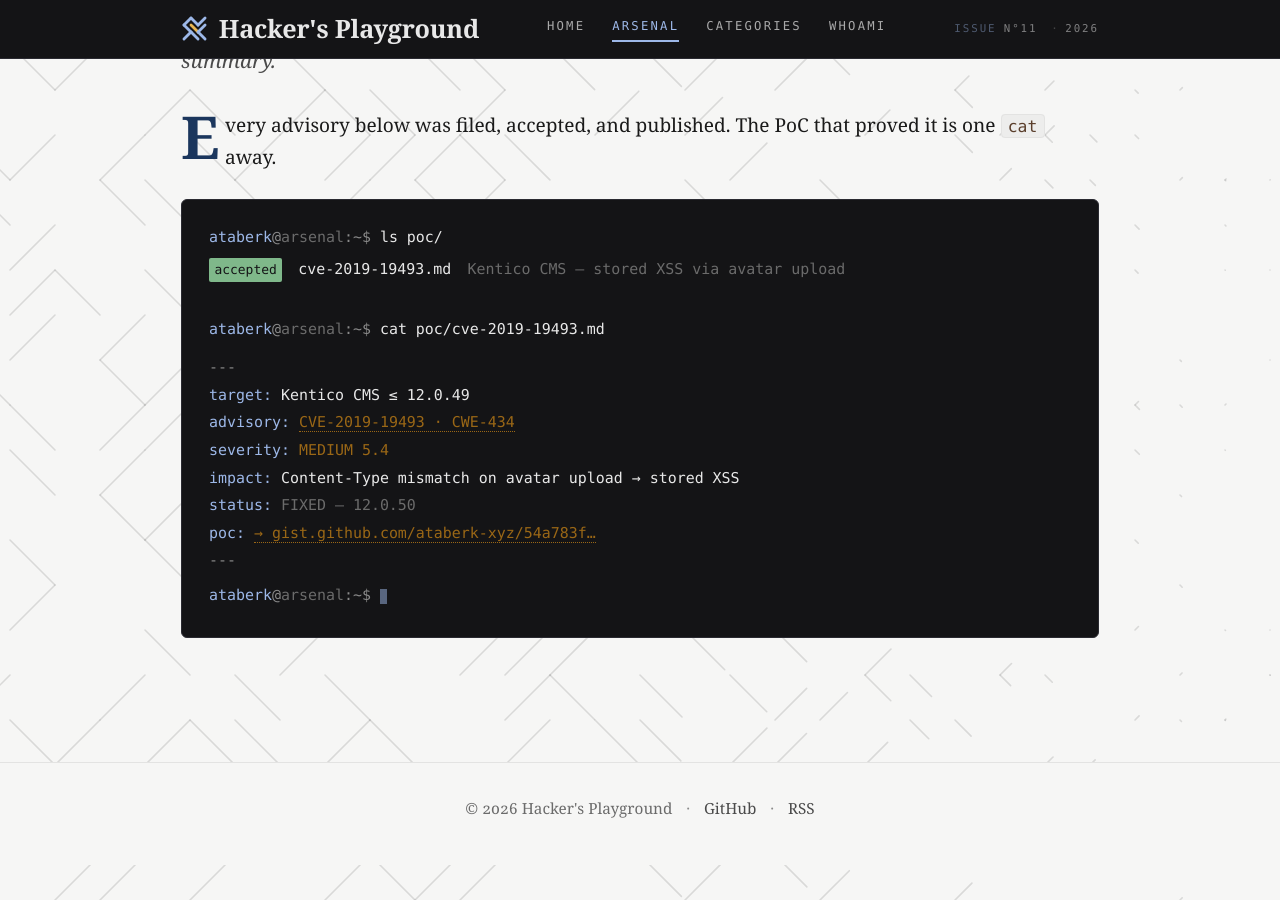
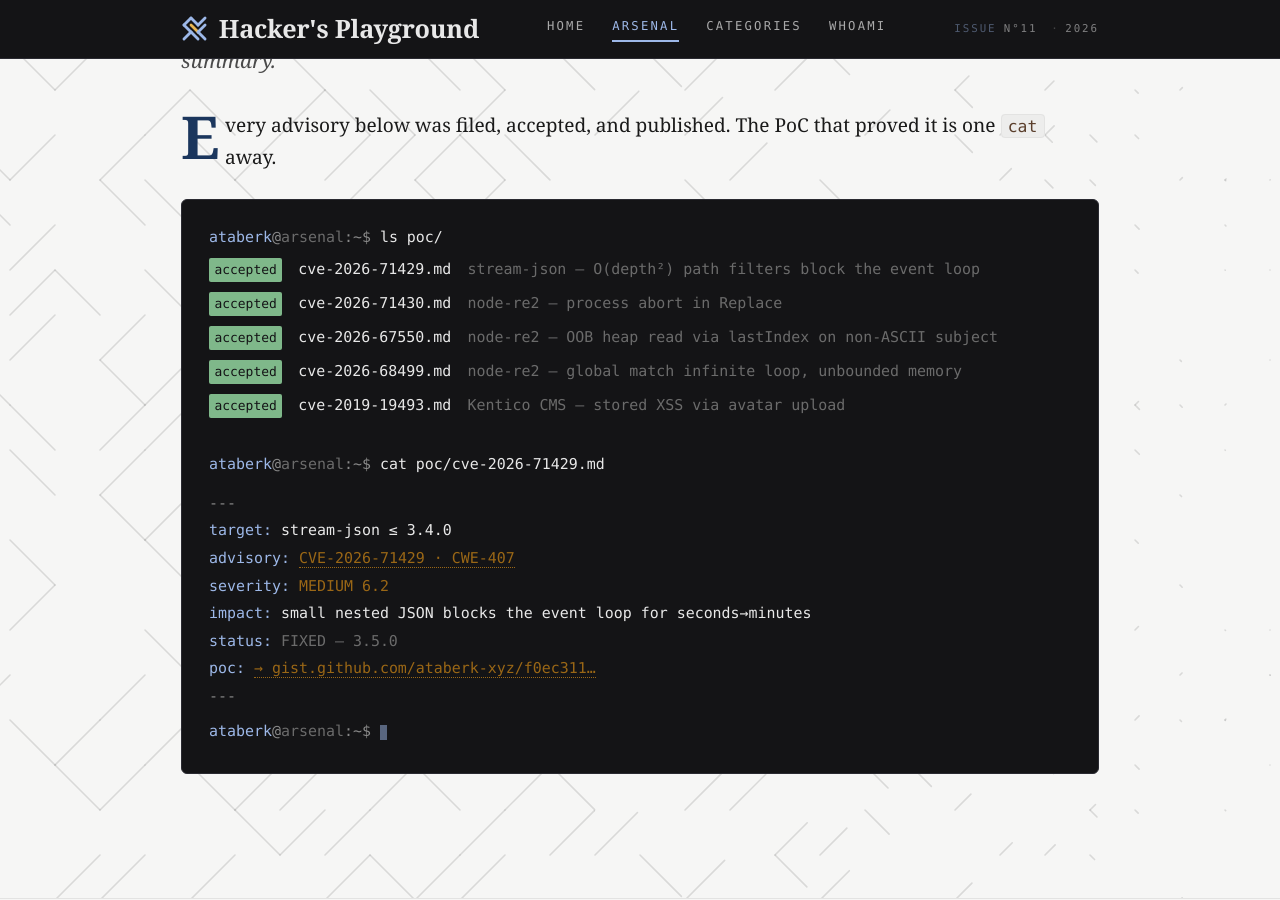
Before and after one commit to ataberk-xyz/ataberk-xyz.github.io, a Jekyll site: the page built from arsenal.md, in a window 1280 px wide and 900 px high, scrolled down 446 px. Built offline with Jekyll 4.4.1, drawn with Linux system fonts in a browser that asks for light colours.

Commit message:
feat: retroactive PoC gists for the four re2/stream-json CVEs
These four went straight into GHSA drafts with the PoC inline, so there
was never a standalone gist. Built one for each (README + runnable repro,
grounded directly in the published advisory text — same commands/thresholds
the GHSAs document, not re-derived) so Arsenal has real substance beyond
the one pre-existing Kentico entry:

- CVE-2026-71429 (stream-json, O(depth^2) path filters)
- CVE-2026-71430 (node-re2, process abort in Replace)
- CVE-2026-67550 (node-re2, OOB read via lastIndex)
- CVE-2026-68499 (node-re2, global match infinite loop)

All four gists verified public (not secret) after creation. Added to
_data/arsenal.yml (5 entries now) and cross-linked as PoC links in the
About page's advisories table, matching the existing Kentico row.

Co-Authored-By: Claude Sonnet 5 <noreply@anthropic.com>

```diff
--- a/_data/arsenal.yml
+++ b/_data/arsenal.yml
@@ -3,6 +3,54 @@
 # AND the gist is public (not secret/embargoed) — see docs/superpowers for
 # the embargo rule. New entries just append here; the page and terminal
 # component render straight from this list.
+- file: cve-2026-71429.md
+  status: accepted
+  desc: "stream-json — O(depth²) path filters block the event loop"
+  target: "stream-json ≤ 3.4.0"
+  advisory: "CVE-2026-71429 · CWE-407"
+  advisory_url: "https://github.com/uhop/stream-json/security/advisories/GHSA-528h-pc64-c93x"
+  severity: "MEDIUM 6.2"
+  severity_class: "sev-med"
+  impact: "small nested JSON blocks the event loop for seconds→minutes"
+  status_line: "FIXED — 3.5.0"
+  poc_url: "https://gist.github.com/ataberk-xyz/f0ec3110ea3a6a648b782c4ed1501a48"
+  poc_label: "gist.github.com/ataberk-xyz/f0ec311…"
+- file: cve-2026-71430.md
+  status: accepted
+  desc: "node-re2 — process abort in Replace"
+  target: "node-re2 ≤ 1.24.1"
+  advisory: "CVE-2026-71430 · CWE-617"
+  advisory_url: "https://github.com/uhop/node-re2/security/advisories/GHSA-8hcv-x26h-mcgp"
+  severity: "MEDIUM 6.2"
+  severity_class: "sev-med"
+  impact: "output-amplifying replace() aborts the process (SIGABRT)"
+  status_line: "FIXED — 1.25.1"
+  poc_url: "https://gist.github.com/ataberk-xyz/a80e56d278351af58b7ac22a0c6d47a7"
+  poc_label: "gist.github.com/ataberk-xyz/a80e56d…"
+- file: cve-2026-67550.md
+  status: accepted
+  desc: "node-re2 — OOB heap read via lastIndex on non-ASCII subject"
+  target: "node-re2 ≤ 1.25.1"
+  advisory: "CVE-2026-67550 · CWE-125"
+  advisory_url: "https://github.com/uhop/node-re2/security/advisories/GHSA-ff84-5f28-78qj"
+  severity: "MEDIUM 5.7"
+  severity_class: "sev-med"
+  impact: "attacker-influenced lastIndex → uncatchable crash (SIGSEGV)"
+  status_line: "FIXED — 1.25.2"
+  poc_url: "https://gist.github.com/ataberk-xyz/09c4f0675b592f30764bfabcc258eece"
+  poc_label: "gist.github.com/ataberk-xyz/09c4f06…"
+- file: cve-2026-68499.md
+  status: accepted
+  desc: "node-re2 — global match infinite loop, unbounded memory"
+  target: "node-re2 ≤ 1.25.1"
+  advisory: "CVE-2026-68499 · CWE-835"
+  advisory_url: "https://github.com/uhop/node-re2/security/advisories/GHSA-6hxr-mr5r-9836"
+  severity: "MEDIUM 6.2"
+  severity_class: "sev-med"
+  impact: "zero-width match never advances → infinite loop"
+  status_line: "FIXED — 1.25.2"
+  poc_url: "https://gist.github.com/ataberk-xyz/db45c80f4e60d4fad3b7ee30a4c7e3f4"
+  poc_label: "gist.github.com/ataberk-xyz/db45c80…"
 - file: cve-2019-19493.md
   status: accepted
   desc: "Kentico CMS — stored XSS via avatar upload"
```
Also changed, not shown: about.md (+4 -4 lines).
